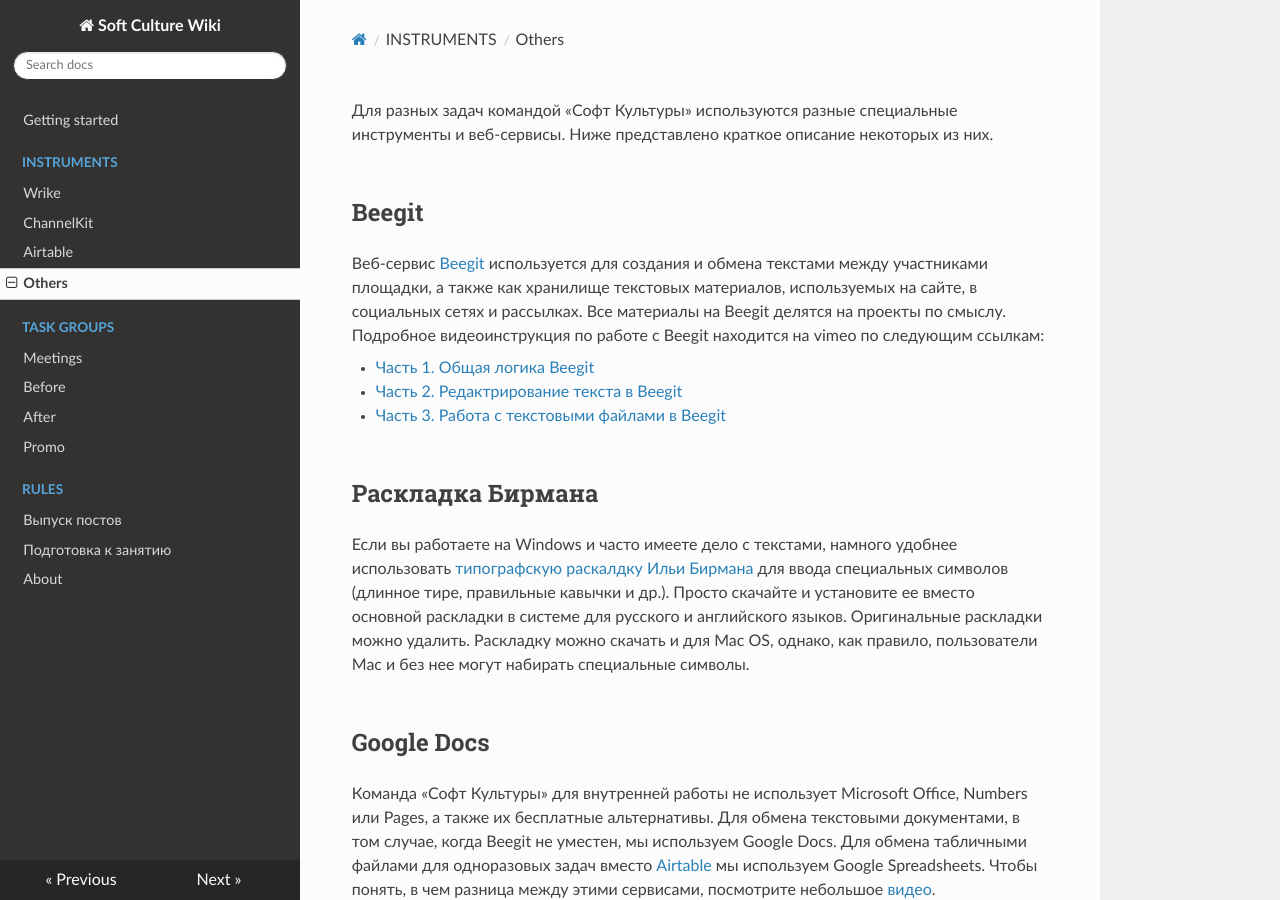
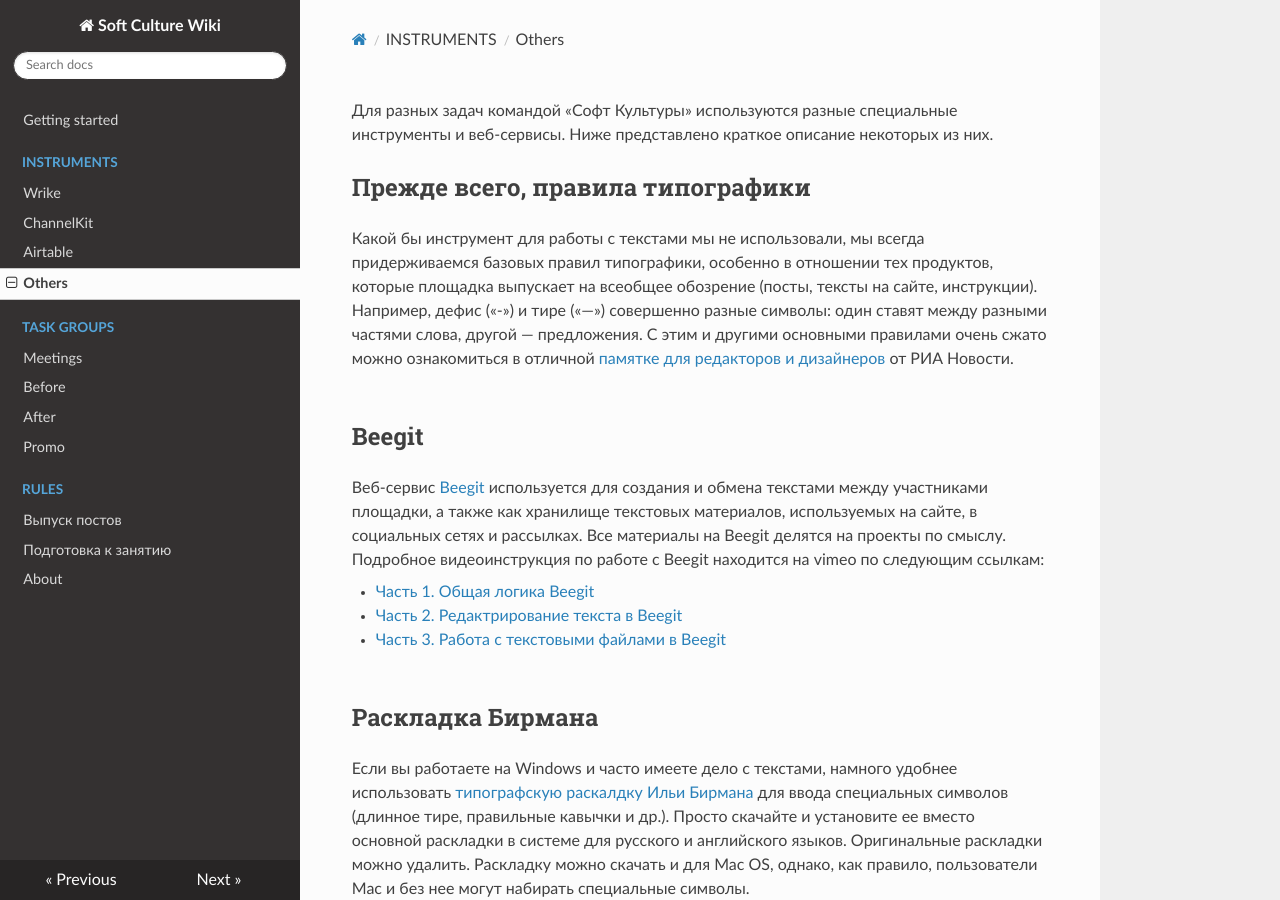
Before and after one commit to arsenyafonin/wiki, an MkDocs documentation site: the page built from docs/ins_01_team_instruments.md, in a window 1280 px wide and 900 px high. Built offline with MkDocs 1.6.1, drawn with Linux system fonts in a browser that asks for light colours; nearby versions of some CDN libraries; old or Windows-style settings are respelled for this version of MkDocs.

Commit message:
Update ins_01_team_instruments.md

```diff
--- a/docs/ins_01_team_instruments.md
+++ b/docs/ins_01_team_instruments.md
@@ -1,4 +1,8 @@
 Для разных задач командой «Софт Культуры» используются разные специальные инструменты и веб-сервисы. Ниже представлено краткое описание некоторых из них.
+
+## Прежде всего, правила типографики
+
+Какой бы инструмент для работы с текстами мы не использовали, мы всегда придерживаемся базовых правил типографики, особенно в отношении тех продуктов, которые площадка выпускает на всеобщее обозрение (посты, тексты на сайте, инструкции). Например, дефис («-») и тире («—») совершенно разные символы: один ставят между разными частями слова, другой — предложения. С этим и другими основными правилами очень сжато можно ознакомиться в отличной [памятке для редакторов и дизайнеров](https://s3.eu-central-1.amazonaws.com/softculture/exports/ria-rules.pdf) от РИА Новости.
 
 ***
 
```
